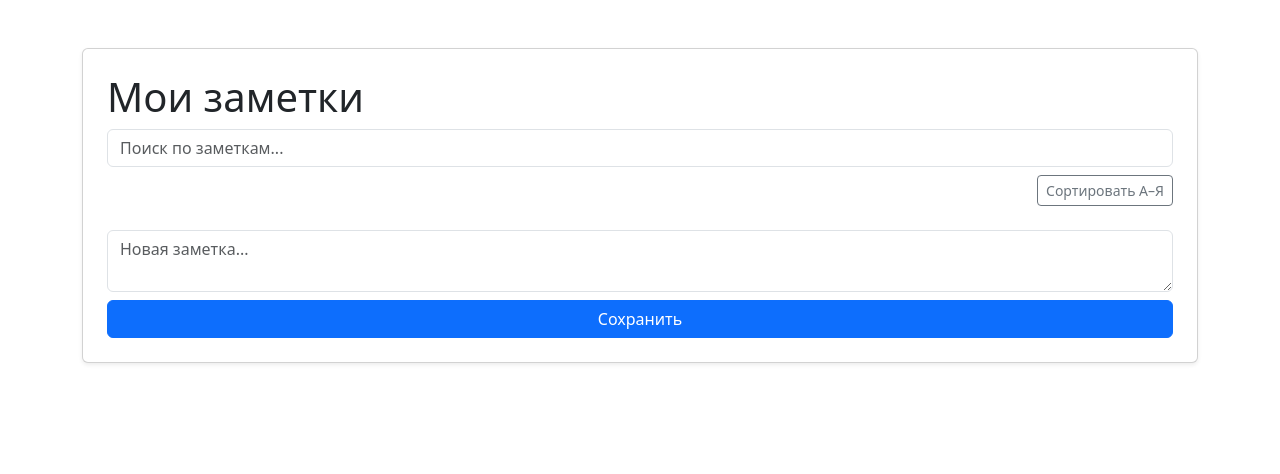
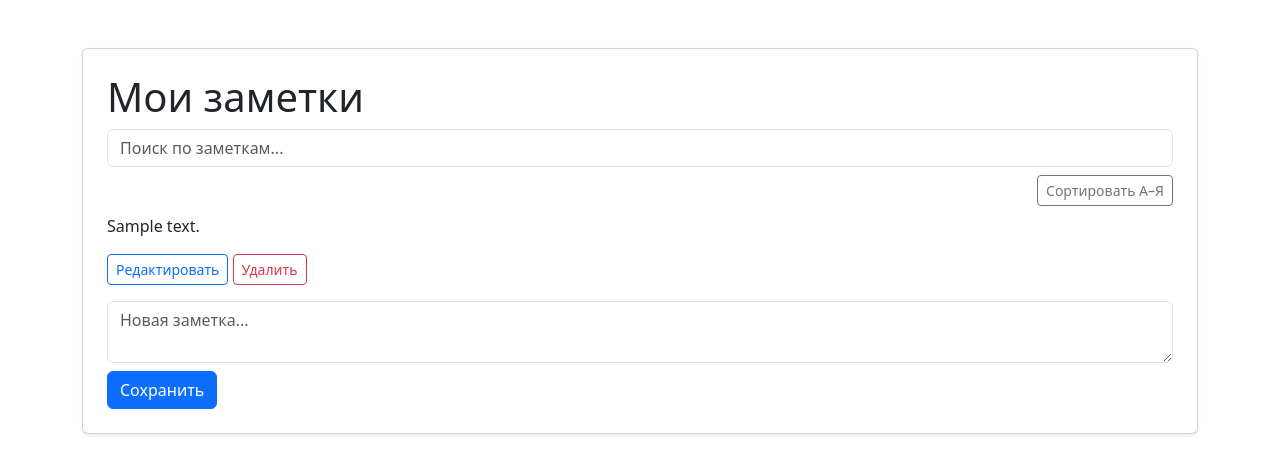
Before and after one commit to parap3t/noteflow, a Django app: page /notes/ in a window 1280 px wide. Shown: the part 56-530 px from the top of the page. Run offline with Django 5.2, Linux system fonts and the light colour scheme; a user stored in the database is signed in; tables that the repository leaves empty hold one stand-in row (values such as "Sample post").

Commit message:
Добавлено поле с csrf токеном в pages\notes.html

```diff
--- a/noteflow/pages/templates/pages/notes.html
+++ b/noteflow/pages/templates/pages/notes.html
@@ -1,17 +1,43 @@
-{% extends "pages\base.html" %}
+{% extends "pages/base.html" %}
+{% load static %}
 
-{% block title %} Заметки {% endblock %}
+{% block title %}Заметки{% endblock %}
 
 {% block content %}
 
+<div id="notes-app"
+     data-create-note-url="{% url 'create_note' %}"
+     data-edit-note-url="{% url 'edit_note' 0 %}"
+     data-delete-note-url="{% url 'delete_note' 0 %}">
+
     <h1>Мои заметки</h1>
+
+    <!-- Добавляем скрытый input с csrf_token -->
+    <input type="hidden" name="csrfmiddlewaretoken" value="{{ csrf_token }}">
+
     <input id="search" class="form-control mb-2" placeholder="Поиск по заметкам...">
+
     <div class="d-flex justify-content-between align-items-center mb-2">
         <div></div>
         <button id="sort-notes" class="btn btn-outline-secondary btn-sm">Сортировать А–Я</button>
     </div>
-<div id="notes-list" class="mb-3"></div>
+
+    <div id="notes-list" class="mb-3">
+        {% for note in notes %}
+            <div class="note-item" data-id="{{ note.id }}">
+                <p class="note-text">{{ note.text }}</p>
+                <button class="btn btn-sm btn-outline-primary edit-btn">Редактировать</button>
+                <button class="btn btn-sm btn-outline-danger delete-btn">Удалить</button>
+            </div>
+        {% endfor %}
+    </div>
+
     <textarea id="note-input" class="form-control mb-2" placeholder="Новая заметка..."></textarea>
     <button id="save-note" class="btn btn-primary">Сохранить</button>
+</div>
 
 {% endblock %}
+
+{% block scripts %}
+    <script src="{% static 'pages/js/script.js' %}"></script>
+{% endblock %}
```
Lines whose indentation alone changed are shown as unchanged.
